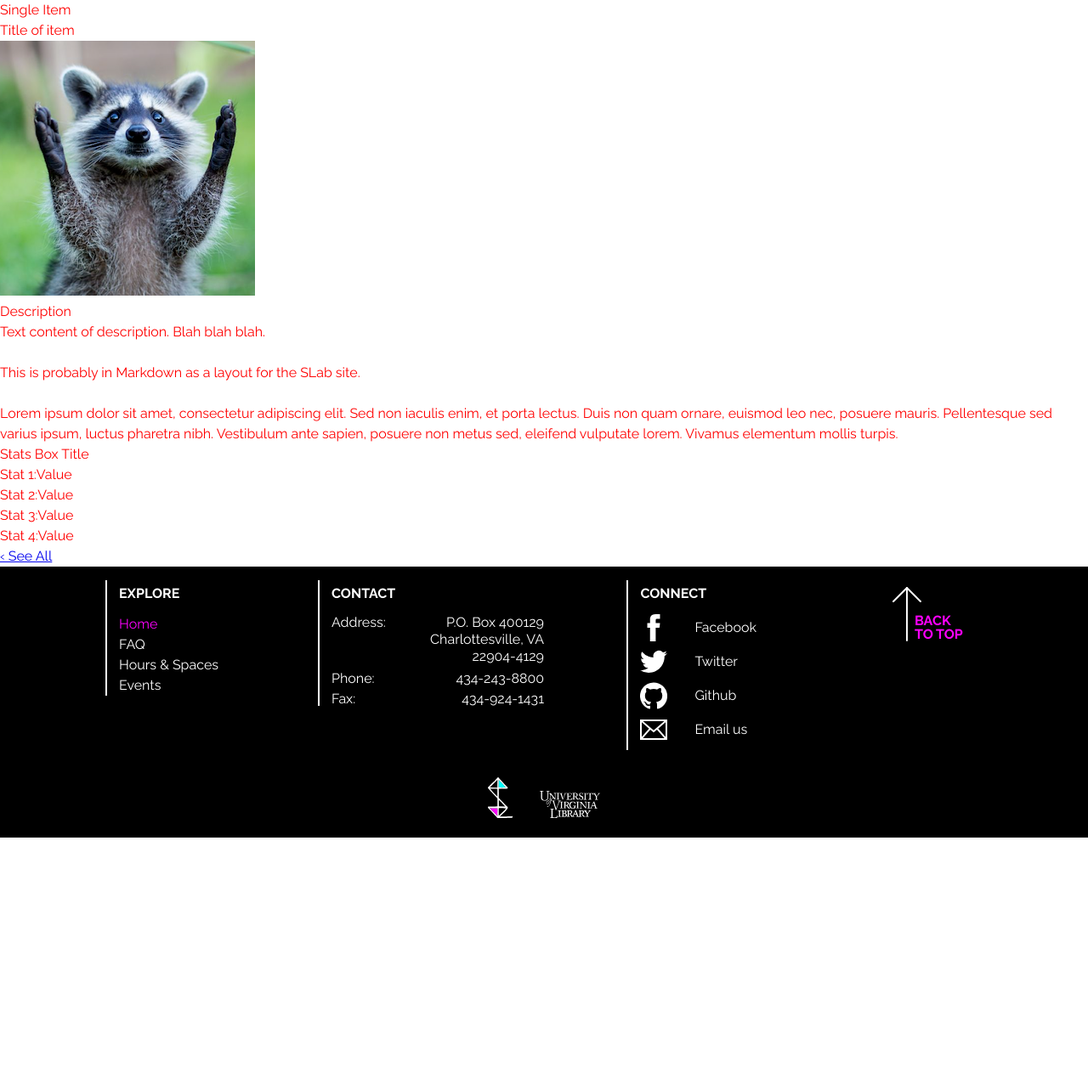
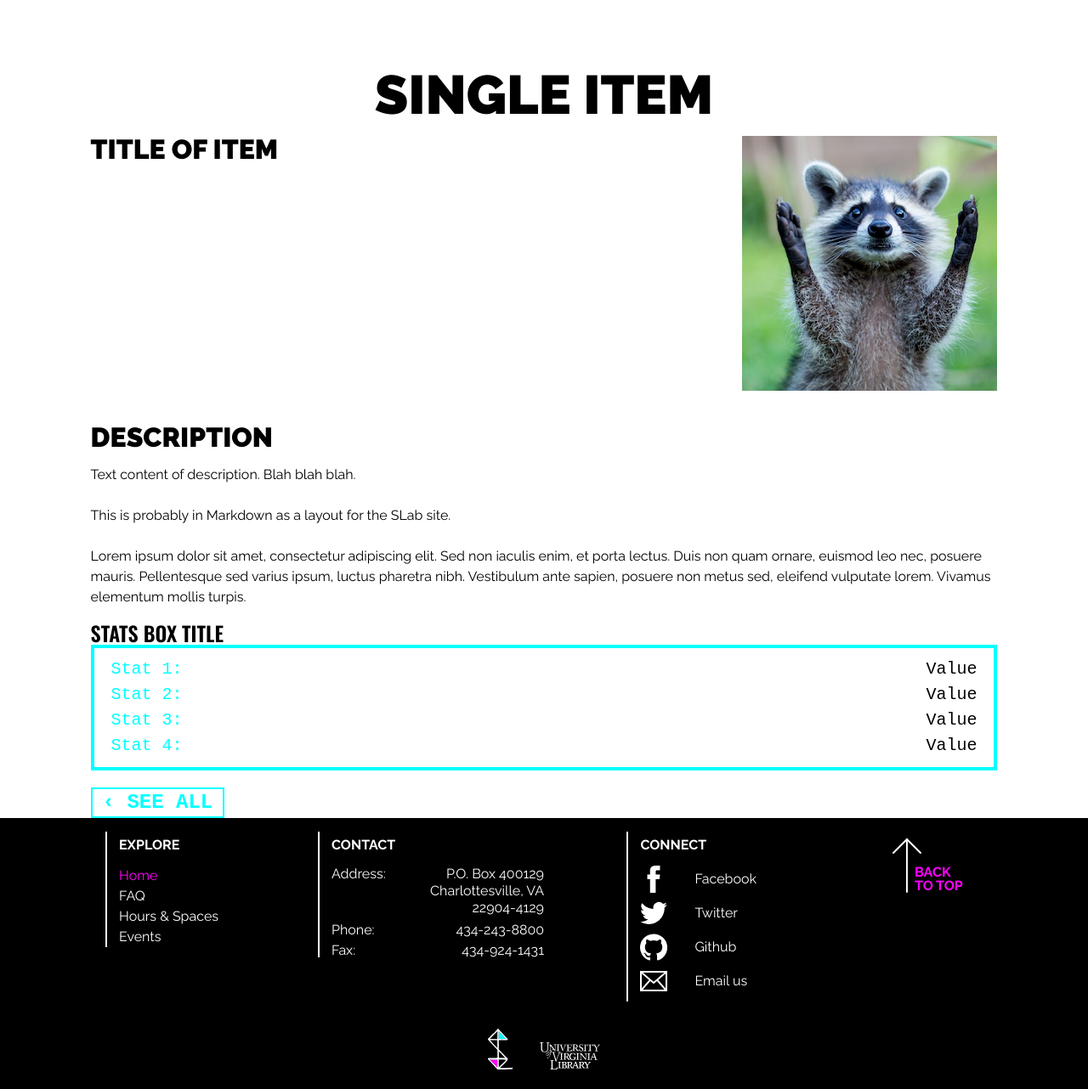
Before and after one commit to kbdonnally/patterns, a Jekyll site: the page built from pages/single-item.html, in a window 1280 px wide. Shown: the whole page at 85% size. Built offline with Jekyll 4.4.1, drawn with Linux system fonts in a browser that asks for light colours; some web fonts are replaced; before the commit the page ends 986 px from its top, so only the background shows below that.

Commit message:
Add basic styles: spacing, component-defined style sets...

```diff
--- a/assets/css/_sass/_item.scss
+++ b/assets/css/_sass/_item.scss
@@ -1,17 +1,79 @@
+/* Universal item page styles: */
+
+// section titles
+[class*="__title"][class*="item-"] {
+	margin-bottom: .5em;
+	margin-top: 1em;
+	font-size: 1.75rem;
+	font-weight: 900;
+	line-height: 1;
+	text-transform: uppercase;
+	@media screen and (min-width: 600px) {
+		font-size: 2rem;
+	}
+}
+
+// button-style links
+[class*="__cta"][class*="item"] {
+	position: relative;
+	margin-top: 1em;
+	a {
+		display: inline-block;
+		padding: .25rem .5em;
+		margin-top: 4px;
+		font-size: 1.5rem;
+	//	font-family: "Inconsolata", monospace;
+		font-family: "base-mono-wide", monospace;
+		font-weight: 700;
+		line-height: 1;
+		text-decoration: none;
+		text-transform: uppercase;
+		color: cyan;
+		border: 2px solid cyan;
+		&:hover, &:focus {
+			background-color: transparent;
+		}
+	}
+}
+
+/* Main styles: */
+
 .item-main-content {
-	color: red;
+	display: grid;
+	grid-template-areas: "type"
+						 "title"
+						 "describe"
+						 "stats"
+						 "button";
+	padding: 0 4.167%;
+	padding-top: 1em;
+	@media screen and (min-width: 600px) {
+		padding: 0 8.33%;
+		padding-top: 1em;
+	}
 }
 
 .item__page-type {
-
+	grid-area: type;
+	justify-self: center;
+	position: relative;
+	margin-top: 1em;
+//	font-family: "Oswald", sans-serif;
+	font-size: 4rem;
+	font-weight: 900;
+	text-transform: uppercase;
+	line-height: 1;
 }
 
 .item__big-title {
-
+	grid-area: title;
+	display: flex;
+	justify-content: space-between;
+	margin-top: 1em;
 }
 
-.item-title__text {
-
+.item-title__title {
+	margin-top: 0 !important;
 }
 
 .item-title__img {
@@ -19,7 +81,7 @@
 }
 
 .item__description {
-
+	grid-area: describe;
 }
 
 .item-describe__title {
@@ -31,9 +93,30 @@
 }
 
 .item__stats-box {
-
+	grid-area: stats;
+	position: relative;
+	border: 4px solid cyan;
+	font-family: "base-mono-narrow", monospace;
+	font-size: 20px;
+	text-align: right;
+	margin-top: calc(2em + 4px);
+	padding: .5em 1em;
+	div {
+		position: absolute;
+		font-family: "Oswald", sans-serif;
+		font-size: 1.5rem;
+		font-weight: 600;
+		text-transform: uppercase;
+		text-align: left;
+		line-height: 1;
+		transform: translate(-1em, calc(-1.5em - 4px));
+	}
+	span {
+		float: left;
+		color: cyan;
+	}
 }
 
 .item__cta {
-
+	grid-area: button;
 }
```
